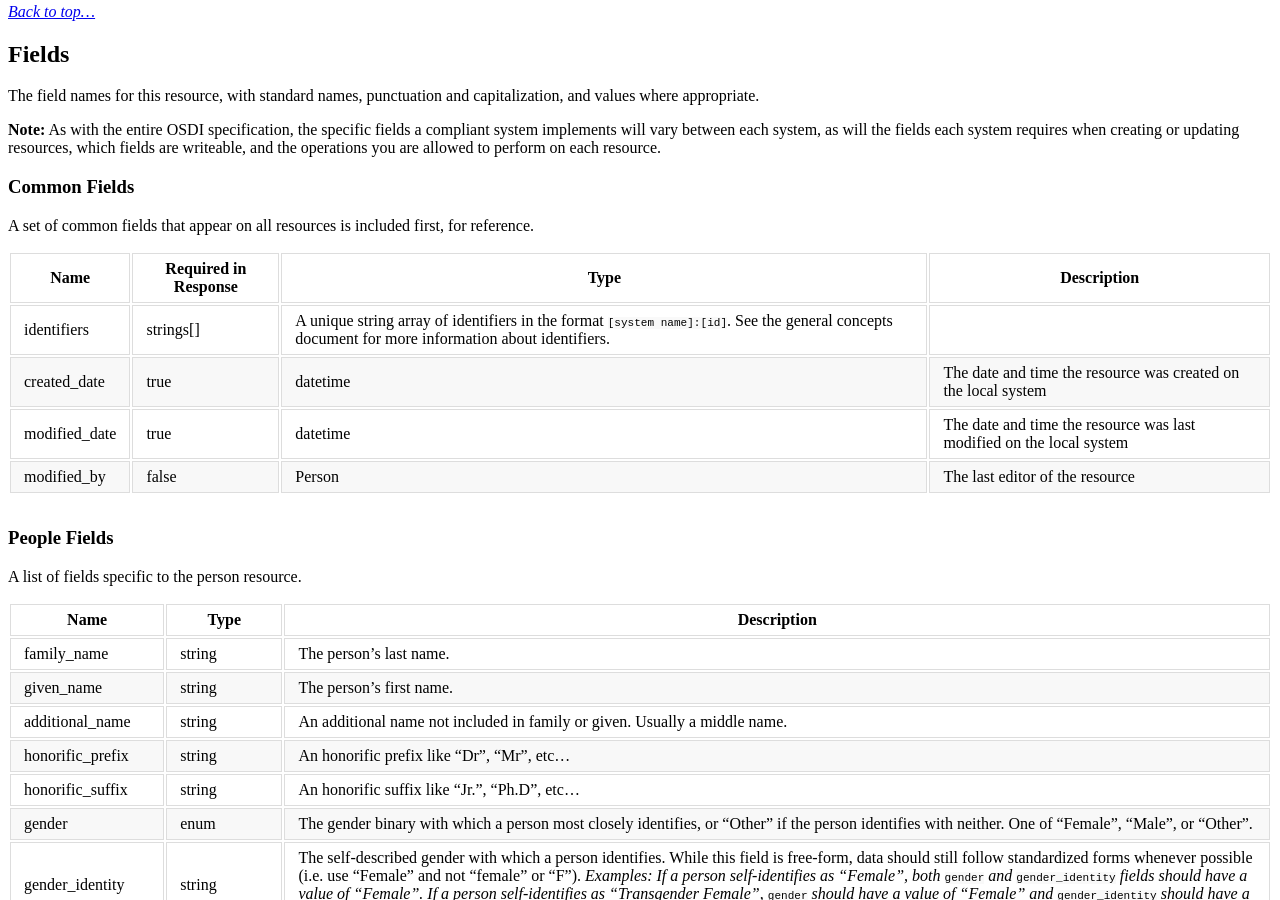
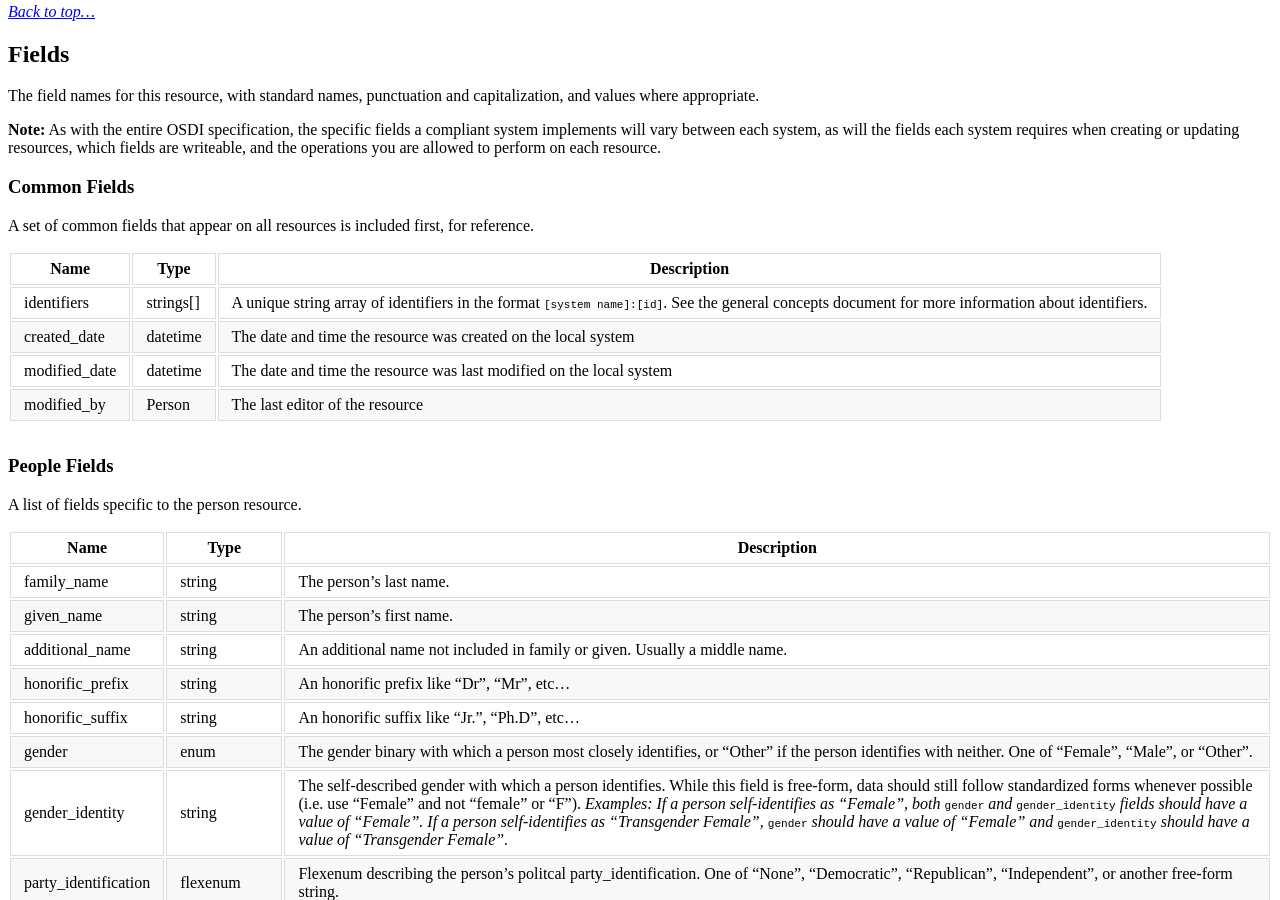
Before and after one commit to opensupporter/osdi-docs, a Jekyll site: the page built from people.md, in a window 1280 px wide and 900 px high, scrolled down 825 px. Built offline with Jekyll 4.4.1, drawn with Linux system fonts in a browser that asks for light colours; a style sheet for code colours, icons or effects is not loaded.

Commit message:
fixing bugs

```diff
--- a/_includes/global_fields.md
+++ b/_includes/global_fields.md
@@ -2,9 +2,9 @@
 
 A set of common fields that appear on all resources is included first, for reference.
 
-| Name          | Required in Response	| Type      | Description
+| Name          | Type      | Description
 |-----------    |-----------|-----------|--------------
 |identifiers	|strings[]	|A unique string array of identifiers in the format `[system name]:[id]`. See the general concepts document for more information about identifiers.
-|created_date	|true	|datetime   |The date and time the resource was created on the local system
-|modified_date	|true	|datetime	|The date and time the resource was last modified on the local system
-|modified_by	|false	|Person	|The last editor of the resource
+|created_date	|datetime   |The date and time the resource was created on the local system
+|modified_date	|datetime	|The date and time the resource was last modified on the local system
+|modified_by	|Person		|The last editor of the resource
--- a/people.md
+++ b/people.md
@@ -52,12 +52,12 @@ A list of fields specific to the person resource.
 |ethnicities|strings[]   |A unique string array representing a person's ethinicities.
 |languages_spoken|strings[]      | Unique string array of languages spoken by the person. Values should be two-letter ISO 639 codes.
 |employer|string    |The name of the person's employer.
-|employer_address|[Employer Address](#Employer Address)    |An object hash representing the postal address of the person's employer.
-|postal_addresses      |[Postal Addresses[]](#Postal Addresses)   |An array of postal address object hashes associated with the person.
-|email_addresses	|[Email Addresses[]](#Email Addresses)   |An array of email address object hashes associated with the person.
-|phone_numbers	|[Phone Numbers[]](#Phone Numbers)   |An array of phone number object hashes associated with the person.
-|profiles       | [Profiles[]](#Profiles) |An array of profile object hashes for online services related to the person.
-|custom_fields	|[Custom Fields](#Custom Fields)	|An object hash of key/value pairs associated with the person created by a user rather than a service or vendor.
+|employer_address|[Employer Address](#employer-address)    |An object hash representing the postal address of the person's employer.
+|postal_addresses      |[Postal Addresses[]](#postal-addresses)   |An array of postal address object hashes associated with the person.
+|email_addresses	|[Email Addresses[]](#email-addresses)   |An array of email address object hashes associated with the person.
+|phone_numbers	|[Phone Numbers[]](#phone-numbers)   |An array of phone number object hashes associated with the person.
+|profiles       | [Profiles[]](#profiles) |An array of profile object hashes for online services related to the person.
+|custom_fields	|[Custom Fields](#custom-fields)	|An object hash of key/value pairs associated with the person created by a user rather than a service or vendor.
 
 
 ### Related Objects
@@ -152,7 +152,7 @@ These JSON hashes included in the table above are broken out into their own tabl
 {% include links_intro.md %}
 
 |Name          	|Type		|Description
-|----------- 	|------		|------------
+|----------- 	|----------		|------------
 |donations		|Donations[]*  |A link to the collection of donations associated with the person.
 |submissions	|Submissions[]*  |A link to the collection of form submissions associated with the person.
 |attendance		|Attendances[]*        |A link to the collection of event attendances associated with the person.
```
